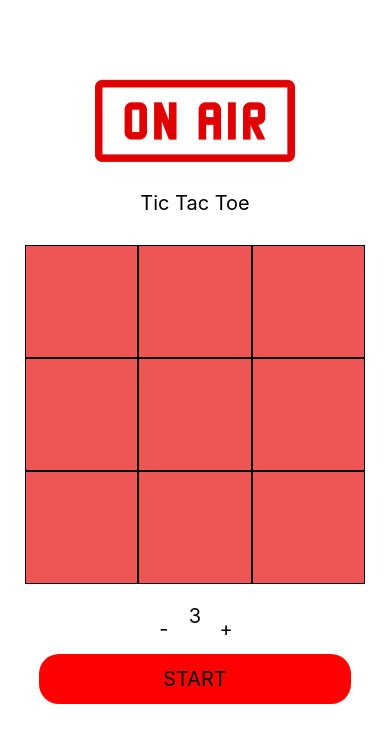
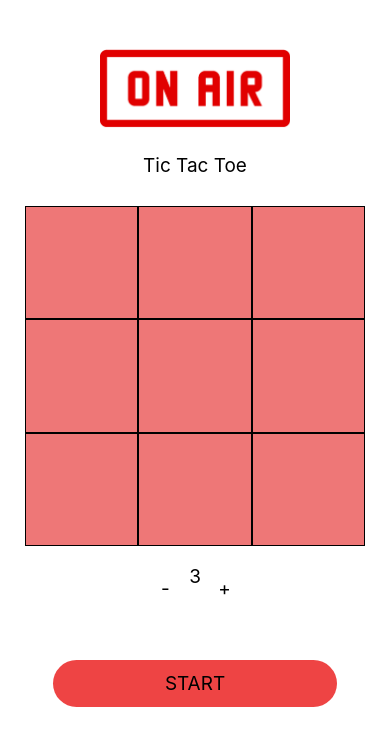
Before and after one commit to SelenUlukut/OnAir_TicTacToe, a React Native app: screen / in a window 390 px wide. Shown: the top 746 px of the page. Built offline with nearby package versions, Linux system fonts and the light colour scheme.

Commit message:
display improvements

```diff
--- a/src/components/Win/style.js
+++ b/src/components/Win/style.js
@@ -1,30 +1,31 @@
-import {StyleSheet} from 'react-native';
+import { StyleSheet } from 'react-native';
+import scale from '../../util/scale';
 
 export default StyleSheet.create({
   modalViewBackground: {
     backgroundColor: 'rgba(0,0,0,0.5)',
-    height: 1000,
+    height: scale(1000),
     justifyContent: 'center'
   },
   modalText: {
-    fontSize: 25,
+    fontSize: scale(25),
   },
   modalView: {
     backgroundColor: 'white',
-    marginBottom: 300,
-    marginHorizontal: 30,
-    height: 400,
+    marginBottom: scale(300),
+    marginHorizontal: scale(30),
+    height: scale(400),
     justifyContent: 'center',
     alignItems: 'center',
     borderRadius: 50
   },
   modalButton: {
-    marginTop: 150,
+    marginTop: scale(150),
     alignItems: 'center',
     justifyContent: 'center',
-    backgroundColor: '#EE5555',
+    backgroundColor: '#EE4444',
     borderRadius: 50,
-    height:70,
-    width: 200
+    height: scale(60),
+    width: scale(200)
   }
 });
--- a/src/components/board/style.js
+++ b/src/components/board/style.js
@@ -1,9 +1,10 @@
-import {StyleSheet} from 'react-native';
+import { StyleSheet } from 'react-native';
+import scale from '../../util/scale';
 
 export default StyleSheet.create({
   board: {
-    marginVertical: 20,
-    marginHorizontal: 20,
+    marginVertical: scale(20),
+    marginHorizontal: scale(20),
     alignSelf: 'center',
     justifyContent: 'flex-start'
   },
--- a/src/components/square/style.js
+++ b/src/components/square/style.js
@@ -1,16 +1,17 @@
-import {StyleSheet} from 'react-native';
+import { StyleSheet } from 'react-native';
+import scale from '../../util/scale';
 
 export default StyleSheet.create({
   square: {
     alignItems: 'center',
     justifyContent: 'center',
-    backgroundColor: '#EE5555',
+    backgroundColor: '#EE7777',
     borderWidth: 1,
     borderColor: 'black',
-    height:100,
-    width: 100
+    height: scale(100),
+    width: scale(100)
   },
   squareText: {
-    fontSize: 70
+    fontSize: scale(70)
   }
 });
--- a/src/screens/Main/style.js
+++ b/src/screens/Main/style.js
@@ -1,42 +1,46 @@
 import {StyleSheet} from 'react-native';
+import scale from '../../util/scale';
 
 export default StyleSheet.create({
   parentStyle: {
-    height: 735,
+    height: scale(838),
     justifyContent: 'flex-start',
     justifyContent: 'center',
   },
   titleText: {
     alignSelf: 'center',
-    padding: 10,
-    fontSize: 20,
-    marginTop: 10
+    padding: scale(10),
+    fontSize: scale(20),
+    marginTop: scale(10)
   },
   image: {
-    width: 200,
-    height: 100,
+    width: scale(200),
+    height: scale(100),
     alignSelf: 'center',
     resizeMode: 'contain',
-    marginTop: 40
   },
   styleBoardSizeController: {
     flexDirection: 'row',
     justifyContent: 'center',
   },
   button: {
-    width: 50,
-    height: 50,
+    width: scale(50),
+    height: scale(50),
     alignItems: 'center',
     justifyContent: 'center'
   },
   buttonText: {
-    fontSize:20,
+    fontSize:scale(20),
   },
   startButton: {
     width: '80%',
-    height: 50,
-    borderRadius: 20,
-    backgroundColor: 'red',
+    height: scale(50),
+    borderRadius: 50,
+    backgroundColor: '#EE4444',
+    borderRadius: 50,
+    height: scale(50),
+    width: scale(300),
+    marginVertical: scale(50),
     alignSelf: 'center',
     alignItems: 'center',
     justifyContent: 'center',
--- /dev/null
+++ b/src/util/scale.js
@@ -0,0 +1,9 @@
+import { Dimensions } from 'react-native';
+
+const width = Dimensions.get('window').width;
+
+const guidelineBaseWidth = 411;
+
+const scale = (size) => (width / guidelineBaseWidth) * size;
+
+export default scale;
```
